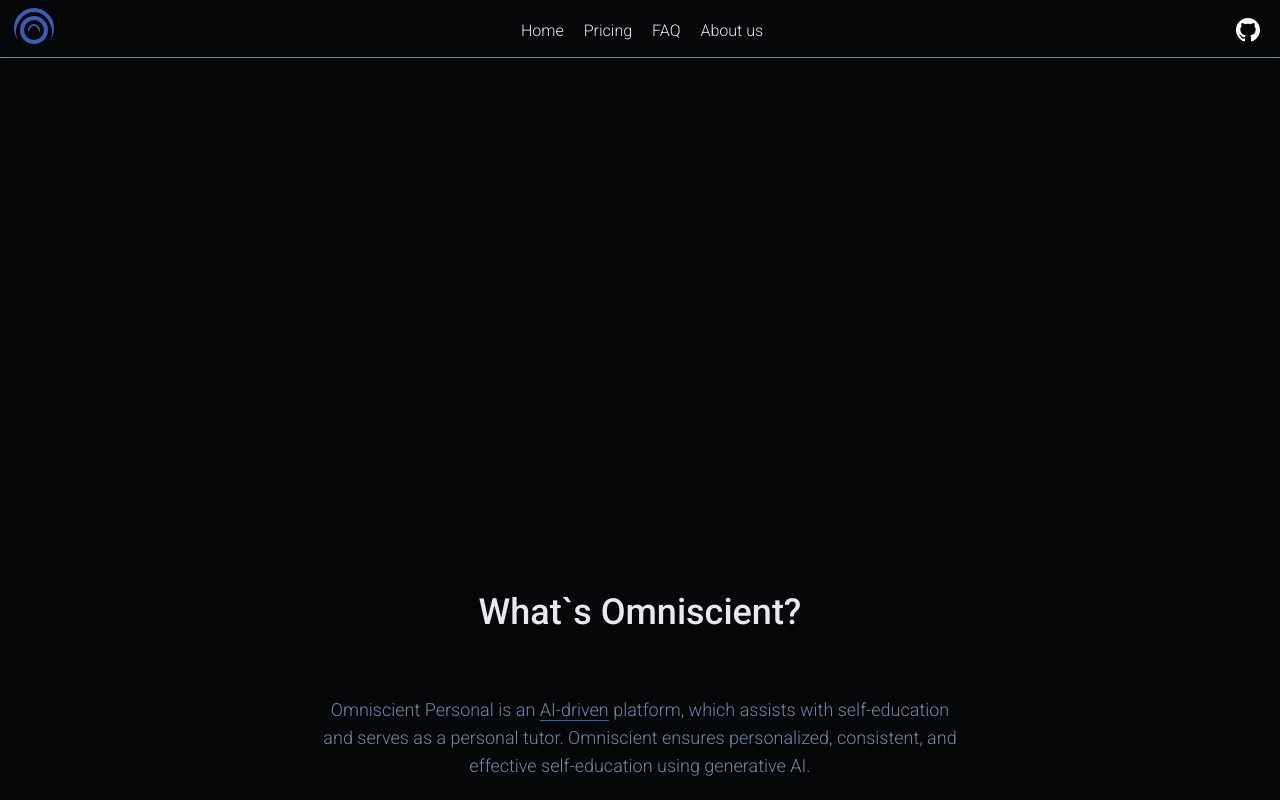
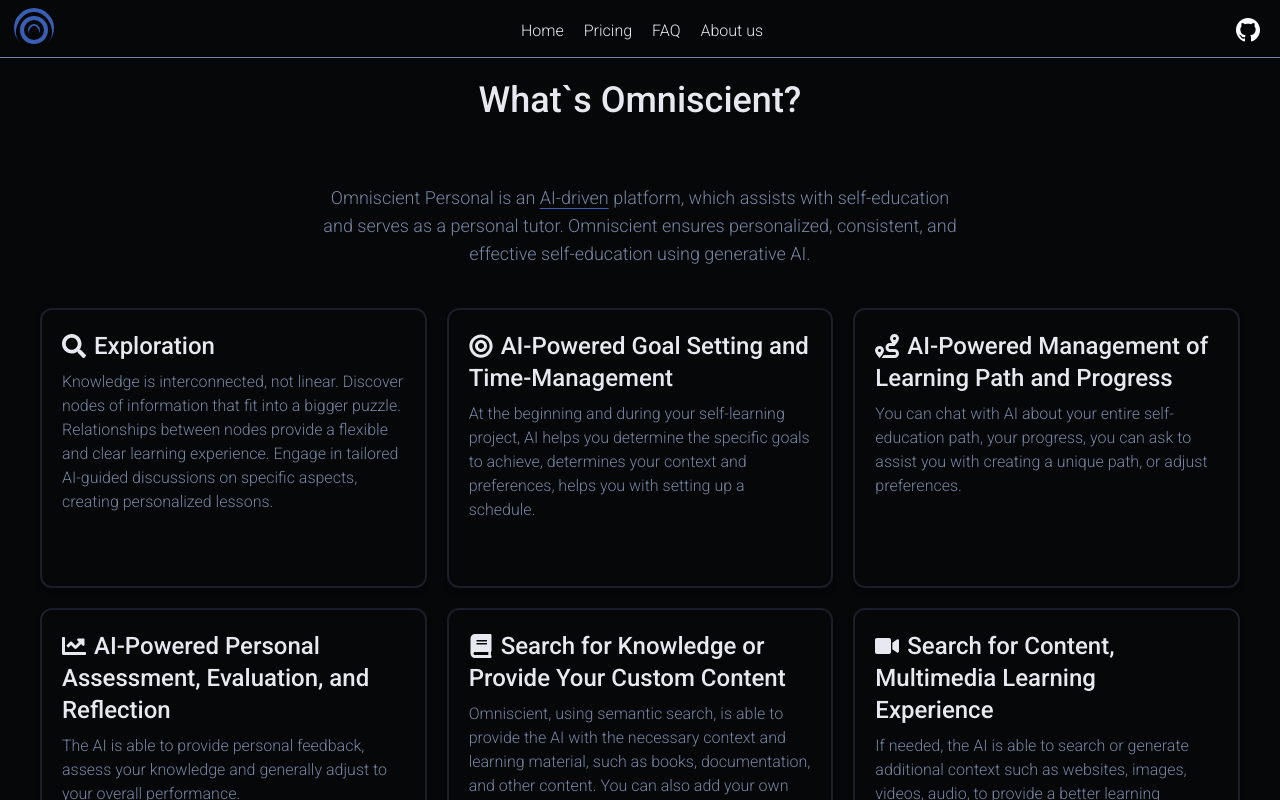
Before and after one commit to Lavryniukk/omniscent-frontend, a Next.js app: page / in a window 1280 px wide. Shown: the top 800 px of the page. Built offline with nearby package versions, Linux system fonts and the light colour scheme.

Commit message:
Fixing bug

```diff
--- a/app/(pages)/(home)/page.tsx
+++ b/app/(pages)/(home)/page.tsx
@@ -1,10 +1,10 @@
-import Home from "@/app/modules/homePage/Home";
+// import Home from "@/app/modules/homePage/Home";
 import Features from "@/app/modules/featuresPage/Features";
 
 let HomePage = () => {
   return (
     <>
-      <Home />
+      {/* <Home /> */}
       <Features />
     </>
   );
```
